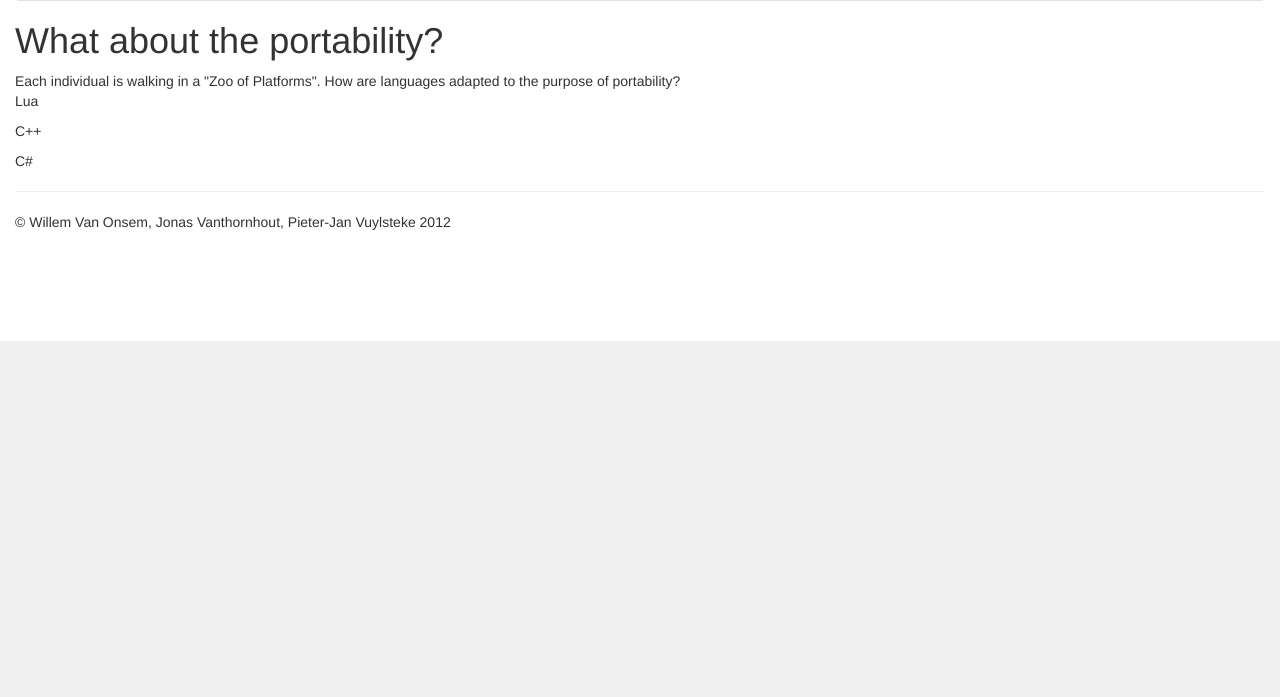
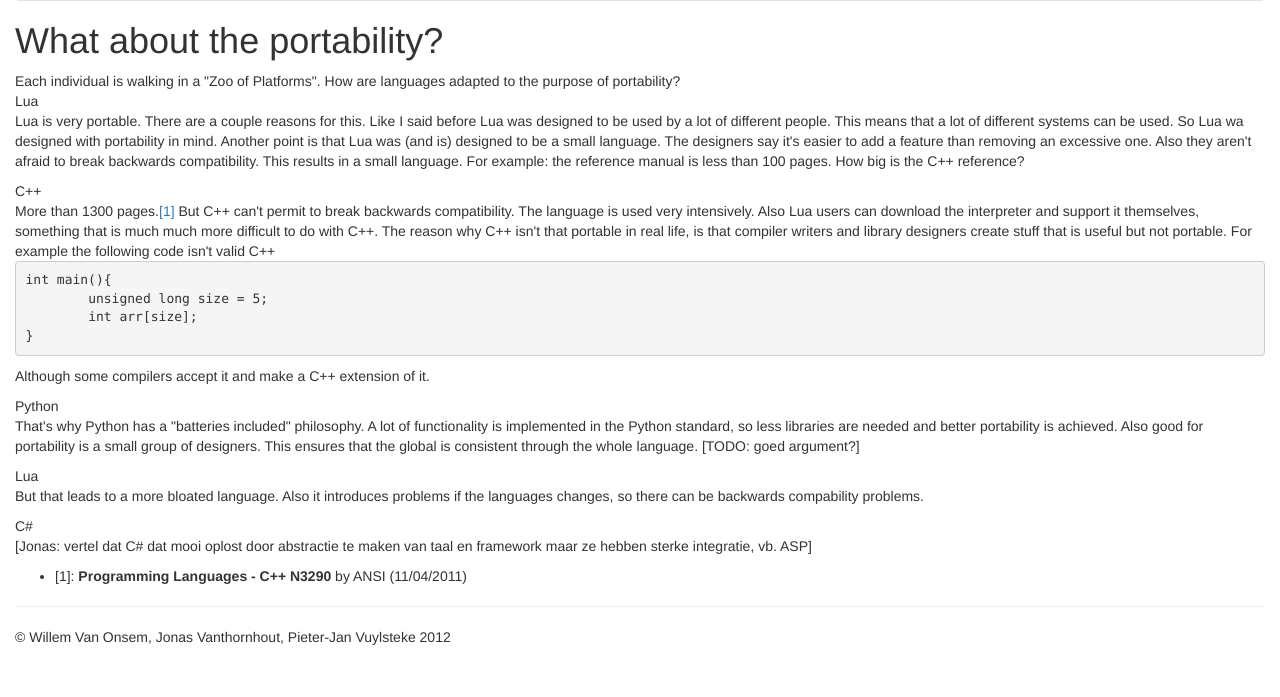
Before and after one commit to KommuSoft/CplKul2012, a PHP site: page /portability.php in a window 1280 px wide. Shown: the part 459-1156 px from the top of the page. Before the commit the page ends 800 px from the top, so only its background shows below. Run offline with PHP 8.4, Linux system fonts and the light colour scheme; some libraries are stand-ins or nearby versions.

Commit message:
Vraagjes over type system/portability/hetgeen eenvoudig is in een bepaalde taal uitgebreid.
git-svn-id: file:///home/kommusoft/tmpgit/svncpl@27 3f48092c-57cf-4b77-94f4-3dec9eb1df5f

```diff
--- a/Website/cpl/bibliography.php
+++ b/Website/cpl/bibliography.php
@@ -42,7 +42,10 @@ class Bibliography{
 	private static function fetch($hash){
 		$bib = array();
 		$bib[0] = new Item('The evolution of Lua', 'Roberto Ierusalimschy, Luiz Henrique de Figueiredo, Waldemar Celes', '2007');
+		$bib[1] = new Item('Programming Languages - C++ N3290', 'ANSI', '11/04/2011');
+		$bib[2] = new Item("The design and evolution of C++", "Bjarne Stroustrup", "1994");
 		$bib[3] = new Website("http://www.gamedev.net/page/resources/_/technical/game-programming/using-lua-with-c-r2275", "03/10/2012");
+		$bib[4] = new Website("http://www.lua.org/manual/2.1/subsection3_4_2.html", "03/10/2012");
 		return $bib[$hash];
 	}
 
--- a/Website/cpl/questions/portability.php
+++ b/Website/cpl/questions/portability.php
@@ -18,10 +18,22 @@ class Portability extends Question {
 	}
 
 	public function answers(){
-		$lua = parent::luaSays("");
-		$cpp = parent::cppSays("");
-		$cSharp = parent::cSharpSays("");
-		return $lua.$cpp.$cSharp;
+		$codeEx1 = "int main(){
+	unsigned long size = 5;
+	int arr[size];
+}";
+
+		$lua = parent::luaSays("Lua is very portable. There are a couple reasons for this. Like I said before Lua was designed to be used by a lot of different people. This means that a lot of different systems can be used. So Lua wa designed with portability in mind. Another point is that Lua was (and is) designed to be a small language. The designers say it's easier to add a feature than removing an excessive one. Also they aren't afraid to break backwards compatibility. This results in a small language. For example: the reference manual is less than 100 pages. How big is the C++ reference?");
+
+		$cpp = parent::cppSays("More than 1300 pages." . parent::bib()->cite(1) . " But C++ can't permit to break backwards compatibility. The language is used very intensively. Also Lua users can download the interpreter and support it themselves, something that is much much more difficult to do with C++. The reason why C++ isn't that portable in real life, is that compiler writers and library designers create stuff that is useful but not portable. For example the following code isn't valid C++" . $this->codeInline($codeEx1, "c++") . "Although some compilers accept it and make a C++ extension of it.");
+
+		$python = parent::pythonSays("That's why Python has a \"batteries included\" philosophy. A lot of functionality is implemented in the Python standard, so less libraries are needed and better portability is achieved. Also good for portability is a small group of designers. This ensures that the global is consistent through the whole language. [TODO: goed argument?]");
+
+		$lua2 = parent::luaSays("But that leads to a more bloated language. Also it introduces problems if the languages changes, so there can be backwards compability problems.");
+
+		$cSharp = parent::cSharpSays("[Jonas: vertel dat C# dat mooi oplost door abstractie te maken van taal en framework maar ze hebben sterke integratie, vb. ASP]");
+
+		return $lua.$cpp.$python.$lua2.$cSharp;
 	}
 
 	public function link(){
--- a/Website/cpl/questions/typing.php
+++ b/Website/cpl/questions/typing.php
@@ -14,14 +14,23 @@ class Typing extends Question {
 	}
 
 	public function introduction(){
-		return "Programmers agree on one thing: there is no agreement about what's the best typing system: static or dynamic. What typing systems are used? Why? And more importanly: what are the advantages?";
+		return "Programmers agree on one thing: there is no agreement about what's the best typing system: static or dynamic [Jonas: strong, weak, safe, unsafe vermelden?]. What typing systems are used? Why? And more importanly: what are the advantages?";
 	}
 
 	public function answers(){
-		$lua = parent::luaSays("");
-		$cpp = parent::cppSays("");
+		$lua = parent::luaSays("Lua has a dynamic type sytem. This reduces the code-compile-test cycle because the compile step can be reduced.");
+
+		$cpp = parent::cppSays("But this way you can have problems at run-time while they could be detected at compile-time. So the programmer has the burden that he/she must write code that will be valid at run-time. Also for compiled languages it's cheaper to do compile-time type checking" . parent::bib()->cite(2));
+
 		$cSharp = parent::cSharpSays("");
-		return $lua.$cpp.$cSharp;
+
+		$lua2 = parent::luaSays("Lua is also weakly typed. Lua uses a system that is named coercion. This system can convert numbers to strings and vice versa when this is appropriate." . parent::bib()->cite(4) . " An important exception is that coercion isn't performed in comparison operators.");
+
+		$python = parent::pythonSays("Although weakly typed can be easy to use, it can also introduce ambiguity in the language. This makes is harder for beginners.");
+
+		$lua3 = parent::luaSays("I agree. In retrospect, we could have removed this" . parent::bib()->cite(0) . ".");
+
+		return $lua.$cpp.$cSharp.$lua2.$python.$lua3;
 	}
 
 	public function link(){
```
Also changed, not shown: 1 other file.
